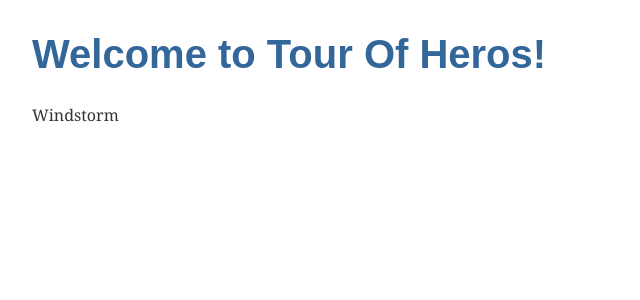
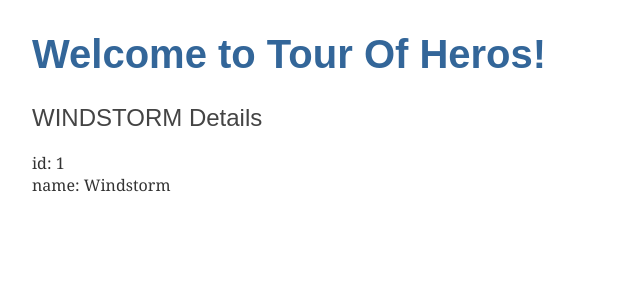
Before and after one commit to rpdedeus/pcfangular, an Angular app: page / in a window 1280 px wide. Shown: the top 300 px of the page, without its empty margins (0-640 px from the left). Built offline with nearby package versions, Linux system fonts and the light colour scheme.

Commit message:
Update hero component to use the hero class.

```diff
--- /dev/null
+++ b/src/app/hero.ts
@@ -0,0 +1,4 @@
+export class Hero {
+  id: number;
+  name: string;
+}
--- a/src/app/heros/heros.component.html
+++ b/src/app/heros/heros.component.html
@@ -1 +1,3 @@
-{{hero}}
+<h2>{{hero.name | uppercase}} Details</h2>
+<div><span>id: </span>{{hero.id}}</div>
+<div><span>name: </span>{{hero.name}}</div>
--- a/src/app/heros/heros.component.ts
+++ b/src/app/heros/heros.component.ts
@@ -6,7 +6,10 @@
 })
 export class HerosComponent implements OnInit {
 
-  hero = "Windstorm";
+  hero = {
+    id: 1,
+    name: "Windstorm"
+  }
 
   constructor() { }
 
```
